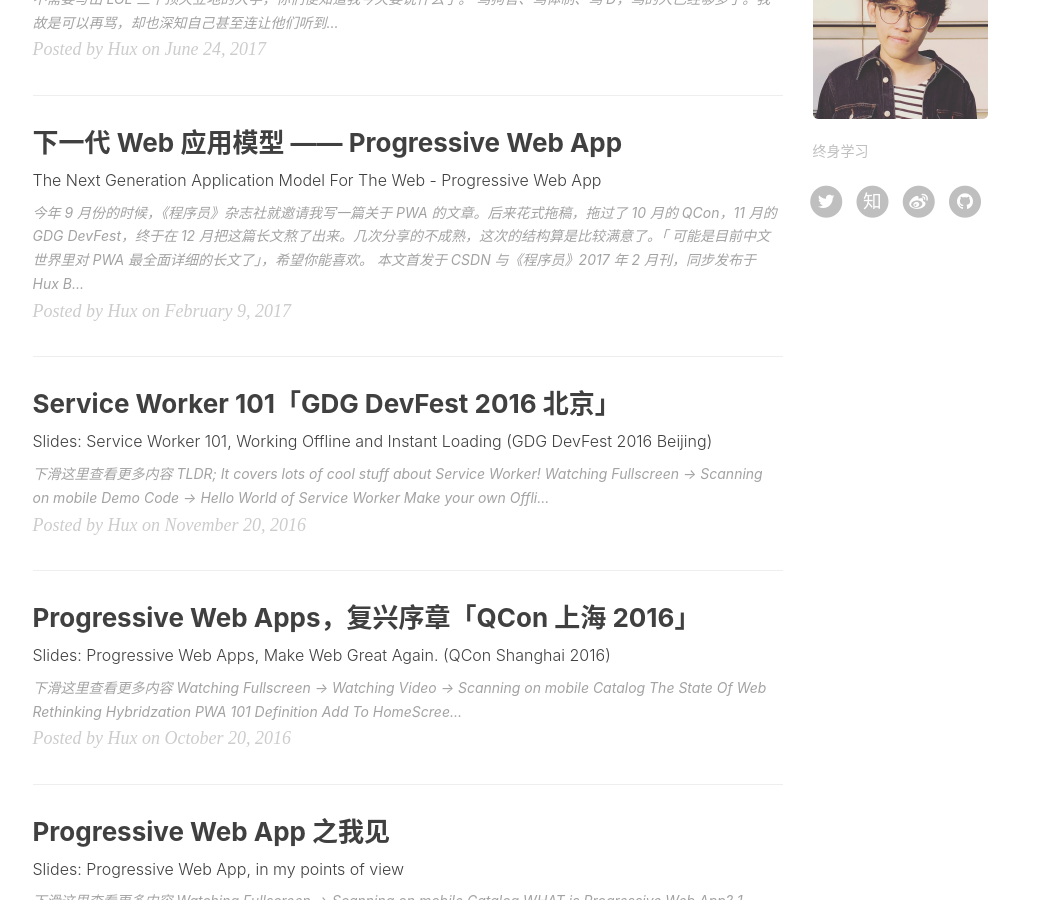
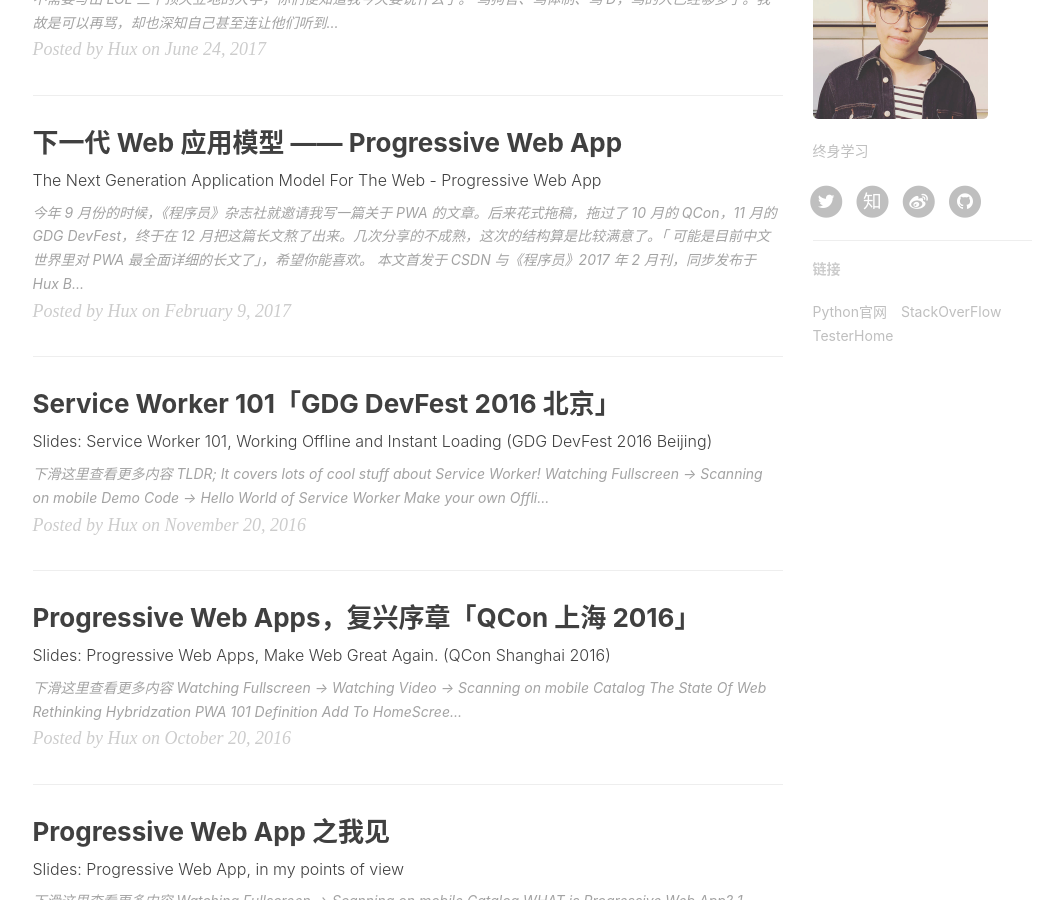
Before and after one commit to ityoung/homepage_bak, a Jekyll site: the page built from index.html, in a window 1280 px wide and 900 px high, scrolled down 810 px. Shown: the whole window, without its empty margins (135-1198 px from the left). Built offline with Jekyll 4.4.1, drawn with Linux system fonts in a browser that asks for light colours; nearby versions of some CDN libraries; the list of posts is cut into pages by our own code; comment, search, counter and statistics services are not loaded.

Commit message:
modified.

```diff
--- a/CNAME
+++ /dev/null
@@ -1 +0,0 @@
-ityoung.github.io
--- a/_config.yml
+++ b/_config.yml
@@ -12,7 +12,7 @@
 
 # SNS settings
 RSS: false
-weibo_username:     ityoung
+weibo_username:     nxyx520
 zhihu_username:     ityoung
 github_username:    ityoung
 twitter_username:   ityoung
@@ -84,7 +84,7 @@
 
 
 
-# Friends
+# Links
 links: [
     {
     #     title: "Su",
--- a/_layouts/keynote.html
+++ b/_layouts/keynote.html
@@ -121,13 +121,13 @@
                 </section>
                 {% endif %}
 
-                <!-- Friends Blog -->
+                <!-- Learning links -->
                 {% if site.links %}
                 <hr>
                 <h5>链接</h5>
                 <ul class="list-inline">
-                    {% for friend in site.links %}
-                        <li><a href="{{links.href}}">{{links.title}}</a></li>
+                    {% for link in site.links %}
+                        <li><a href="{{link.href}}">{{link.title}}</a></li>
                     {% endfor %}
                 </ul>
                 {% endif %}
--- a/_layouts/page.html
+++ b/_layouts/page.html
@@ -49,13 +49,13 @@
                 </section>
                 {% endif %}
 
-                <!-- Friends Blog -->
-                {% if site.friends %}
+                <!-- Learning links -->
+                {% if site.links %}
                 <hr>
-                <h5>FRIENDS</h5>
+                <h5>链接</h5>
                 <ul class="list-inline">
-                    {% for friend in site.friends %}
-                        <li><a href="{{friend.href}}">{{friend.title}}</a></li>
+                    {% for link in site.links %}
+                        <li><a href="{{link.href}}">{{link.title}}</a></li>
                     {% endfor %}
                 </ul>
                 {% endif %}
@@ -183,13 +183,13 @@
                         </ul>
                     </div>
                 </section>
-                <!-- Friends Blog -->
-                {% if site.friends %}
+                <!-- Learning links -->
+                {% if site.links %}
                 <hr>
-                <h5>FRIENDS</h5>
+                <h5>链接</h5>
                 <ul class="list-inline">
-                    {% for friend in site.friends %}
-                        <li><a href="{{friend.href}}">{{friend.title}}</a></li>
+                    {% for link in site.links %}
+                        <li><a href="{{link.href}}">{{link.title}}</a></li>
                     {% endfor %}
                 </ul>
                 {% endif %}
```
